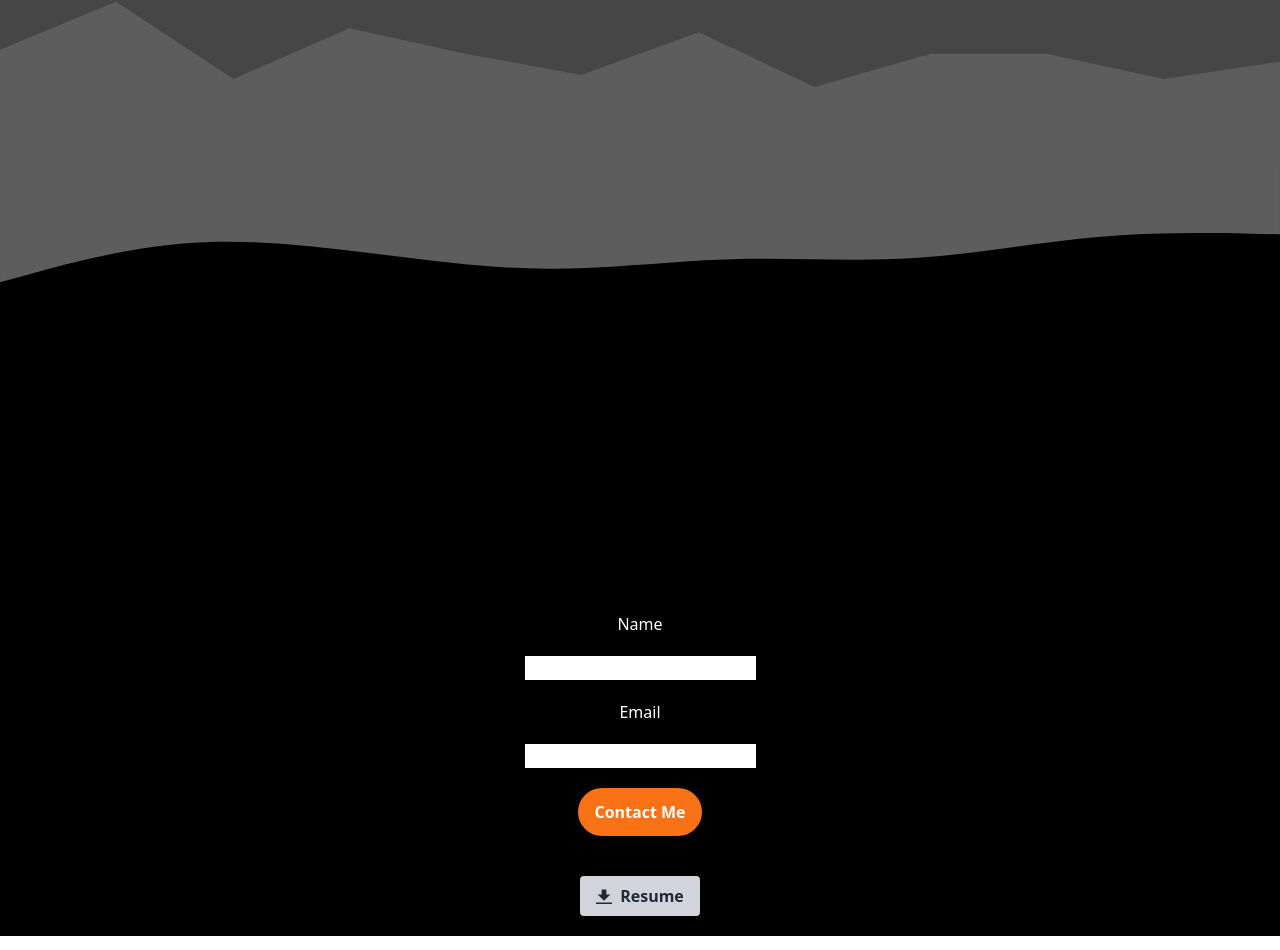
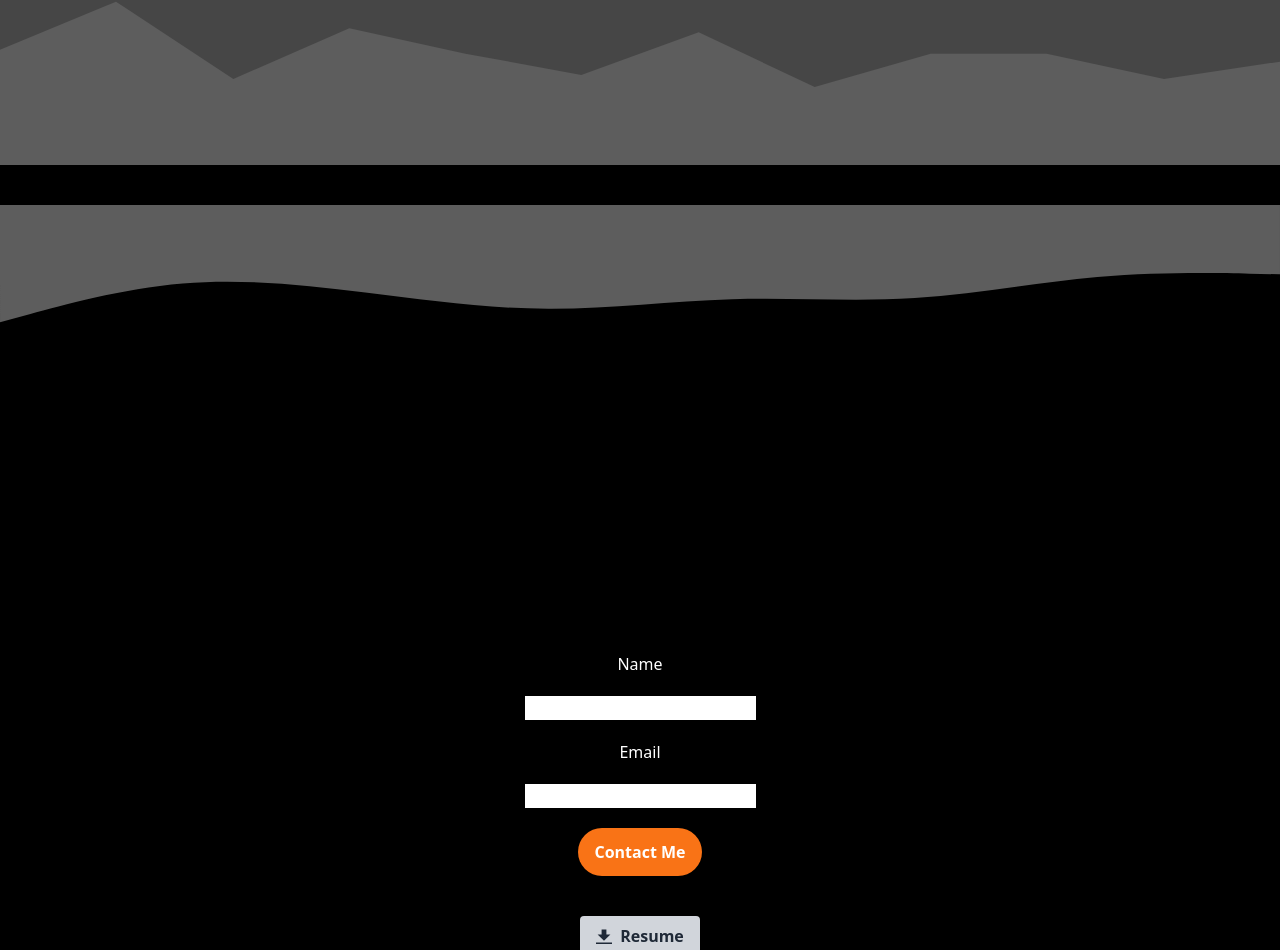
Before and after one commit to HLMelton/Portfolio, a Vue app: page / in a window 1280 px wide. Shown: the part 1772-2722 px from the top of the page. Built offline with nearby package versions, Linux system fonts and the light colour scheme; what troisjs would draw is missing.

Commit message:
ProjectCard Attempted Integration

```diff
--- a/src/components/Projects.vue
+++ b/src/components/Projects.vue
@@ -14,10 +14,10 @@
 
 <template>
 
-<div className="w-full">
+<div className="w-full bg-grey-600">
   <!-- Div below is used for navigation interactability. -->
-  <div className="">
-
+  <div className="flex flex-row">
+    <ProjectCard refId="MonkeSend" status="ip" />
   </div>
 
 </div>
```
